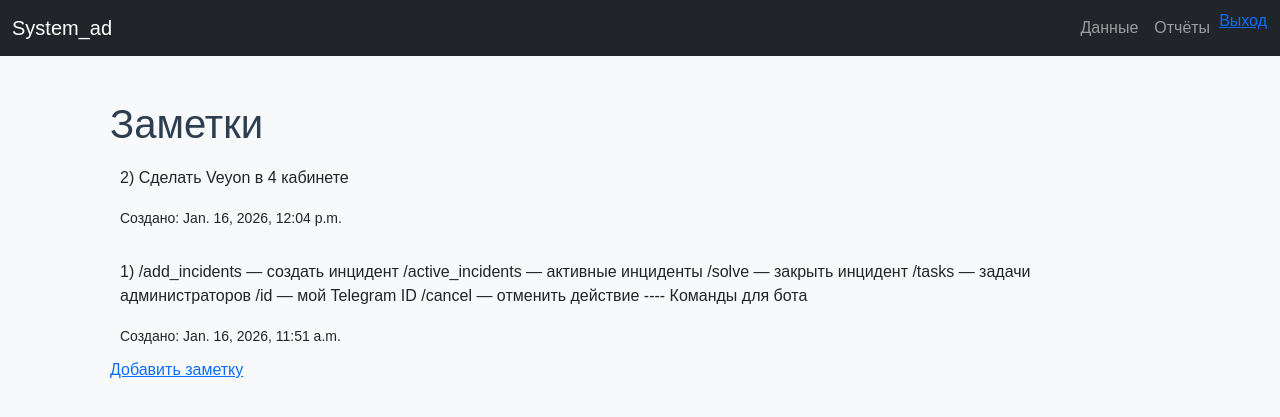
After one commit to Archmage16/System_ad, a Django app: page /notes in a window 1280 px wide. The commit adds this page. Shown: the top 417 px of the page. Run offline with Django 5.2, Linux system fonts and the light colour scheme; a user stored in the database is signed in; data comes from the database, SQL or seed files in the repository; both versions use the stored data as it was after the commit.

Commit message:
Last changes

```diff
--- a/api/admin.py
+++ b/api/admin.py
@@ -1,8 +1,10 @@
 from django.contrib import admin
-from api.models import Computer, Room, Office, Incident, TelegramProfile
+from api.models import Computer, Room, Office, Incident, TelegramProfile, Tasks, Notes
 # Register your models here.
 admin.site.register(Computer)
 admin.site.register(Room)
 admin.site.register(Office)
 admin.site.register(Incident)
 admin.site.register(TelegramProfile)
+admin.site.register(Tasks)
+admin.site.register(Notes)
--- a/api/models.py
+++ b/api/models.py
@@ -59,3 +59,19 @@ class TelegramProfile(models.Model):
 
     def __str__(self):
         return self.user.username
+class Tasks(models.Model):
+    title = models.CharField(max_length=255)
+    description = models.TextField()
+    is_completed = models.BooleanField(default=False)
+    created_at = models.DateTimeField(auto_now_add=True)
+
+
+    def __str__(self):
+        return self.title
+
+class Notes(models.Model):
+    content = models.TextField()
+    created_at = models.DateTimeField(auto_now_add=True)
+
+    def __str__(self):
+        return f"Note #{self.id}"
--- a/api/urls.py
+++ b/api/urls.py
@@ -9,14 +9,18 @@ urlpatterns = [
     path('office_choose/', office_choose_view, name='office_choose'),
     path('data_base/', data_base_view, name='data_base'),
     path('reports/', reports_view, name='reports'),
+    path('notes', notes_view, name='notes_view'),
 
     # path('api/u')
     path('api/computers/', ComputerCreateView.as_view(), name='computer-create'),
+    path('api/tasks/', TaskCreateView.as_view(), name='task-create'),
+    path('api/tasks/bot/', admin_tasks_bot, name='admin-tasks-bot'),
     path('api/offices/', OfficeCreateView.as_view(), name='office-create'),
     path('api/rooms/', RoomCreateView.as_view(), name='room-create'),
     path('api/rooms/bot/', AvailableRoomsView.as_view(), name='available-rooms'),
     path('api/incidents/', IncidentCreateView.as_view(), name='incident-create'),
     path('api/incidents/not-done/', not_done_incidents, name='not-done-incidents'),
+    path('api/notes/', NotesView.as_view(), name='notes_api'),
     path("api/incidents/<int:incident_id>/close/", close_incident),
 
 ]
--- a/api/views.py
+++ b/api/views.py
@@ -12,9 +12,8 @@ from rest_framework.decorators import api_view
 from rest_framework.permissions import AllowAny
 from rest_framework.views import APIView
 # api
-from api.models import Room, Computer, Incident, Office, TelegramProfile
-from api.serializers import ComputerSerializer, OfficeSerializer, IncidentSerializer, RoomSerializer
-
+from api.models import Room, Computer, Incident, Office, TelegramProfile, Tasks, Notes
+from api.serializers import ComputerSerializer, OfficeSerializer, IncidentSerializer, RoomSerializer, TaskSerializer, NoteSerializer
 class UserLoginView(LoginView):
     template_name = 'login.html'
 class UserLogoutView(LogoutView):
@@ -29,6 +28,11 @@ def HomePage(request):
 class OfficeCreateView(generics.ListCreateAPIView):
     queryset = Office.objects.all()
     serializer_class = OfficeSerializer
+    permission_classes = [IsAuthenticated, IsSuperUserOrReadOnly]
+
+class TaskCreateView(generics.ListCreateAPIView):
+    queryset = Tasks.objects.all()
+    serializer_class = TaskSerializer
     permission_classes = [IsAuthenticated, IsSuperUserOrReadOnly]
 
 class RoomCreateView(generics.ListCreateAPIView):
@@ -60,6 +64,44 @@ class IncidentCreateView(generics.ListCreateAPIView):
     queryset = Incident.objects.all()
     serializer_class = IncidentSerializer
     permission_classes = [IsAuthenticated, IsSuperUserOrReadOnly]
+
+class NotesView(generics.ListCreateAPIView):
+    queryset = Notes.objects.all()
+    serializer_class = NoteSerializer
+    permission_classes = [IsAuthenticated]
+@login_required
+def notes_view(request):
+    notes = Notes.objects.all().order_by('-created_at')
+    paginator = Paginator(notes, 10)
+    page_number = request.GET.get('page')
+    page_obj = paginator.get_page(page_number)
+
+    context = {
+        'notes': page_obj,
+        'page_obj': page_obj,
+        'is_paginated': page_obj.has_other_pages(),
+    }
+    return render(request, 'dataCRUd/notes.html', context)
+
+@api_view(['GET'])
+def admin_tasks_bot(request):
+    telegram_id = request.GET.get("telegram_id")
+
+    if not telegram_id:
+        return Response({"error": "telegram_id required"}, status=400)
+
+    try:
+        profile = TelegramProfile.objects.get(telegram_id=telegram_id)
+    except TelegramProfile.DoesNotExist:
+        return Response({"error": "Access denied"}, status=403)
+
+    if not profile.user.is_staff:
+        return Response({"error": "Not admin"}, status=403)
+
+    tasks = Tasks.objects.all().order_by("-created_at")
+    serializer = TaskSerializer(tasks, many=True)
+
+    return Response(serializer.data)
 
 class IncidentCreateView(APIView):
     permission_classes = [AllowAny]
--- a/static/css/style.css
+++ b/static/css/style.css
@@ -58,3 +58,22 @@ button:hover {
     border: 1px solid black;
     padding: 10px;
 }
+
+.notes-container{
+    display: flex;
+    flex-direction: column;
+    align-items: center;
+    justify-content: center;
+    gap: 20px;
+}
+
+
+.note{
+    padding: 10px;
+}
+
+#notes-container{
+    display: flex;
+    flex-wrap: wrap;
+    gap: 10px;
+}
--- a/templates/base.html
+++ b/templates/base.html
@@ -1,10 +1,12 @@
-{% load static %}
 <!DOCTYPE html>
 <html lang="ru">
 <head>
     <meta charset="UTF-8">
+    <meta name="viewport" content="width=device-width, initial-scale=1.0">
     <title>{% block title %}System_ad{% endblock %}</title>
     <link href="https://cdn.jsdelivr.net/npm/bootstrap@5.3.2/dist/css/bootstrap.min.css" rel="stylesheet">
+    {% load static %}
+
     <link rel="stylesheet" href="{% static 'css/style.css' %}">
 </head>
 <body class="bg-light">
--- a/templates/dataCRUd/data_base.html
+++ b/templates/dataCRUd/data_base.html
@@ -6,7 +6,7 @@
 
 
 <!-- Office -->
-<h4 class="mt-4">🏢 Офисы</h4>
+<h4 class="mt-4">🏢 Офис</h4>
 <div class="">
     <div class="row">
         {% for office in Office%}
--- /dev/null
+++ b/templates/dataCRUd/notes.html
@@ -0,0 +1,15 @@
+{% extends "base.html" %}
+{% block title %}Главная{% endblock %}
+
+{% block content %}
+<h1>Заметки</h1>
+<div id="notes-container">
+    {% for note in notes %}
+        <div class="note">
+            <p>{{note.id}})  {{ note.content }}</p>
+            <small>Создано: {{ note.created_at }}</small>
+        </div>
+    {% endfor %}
+</div>
+<a href="{% url 'notes_api' %}">Добавить заметку</a>
+{% endblock %}
```
Also changed, not shown: api/serializers.py (+9 -1 lines), bot_aiogram/handlers.py (+55 -22 lines), templates/index.html (+24 -3 lines), api/migrations/0003_tasks.py (added), api/migrations/0004_notes.py (added), db.sqlite3, 1 other file.
